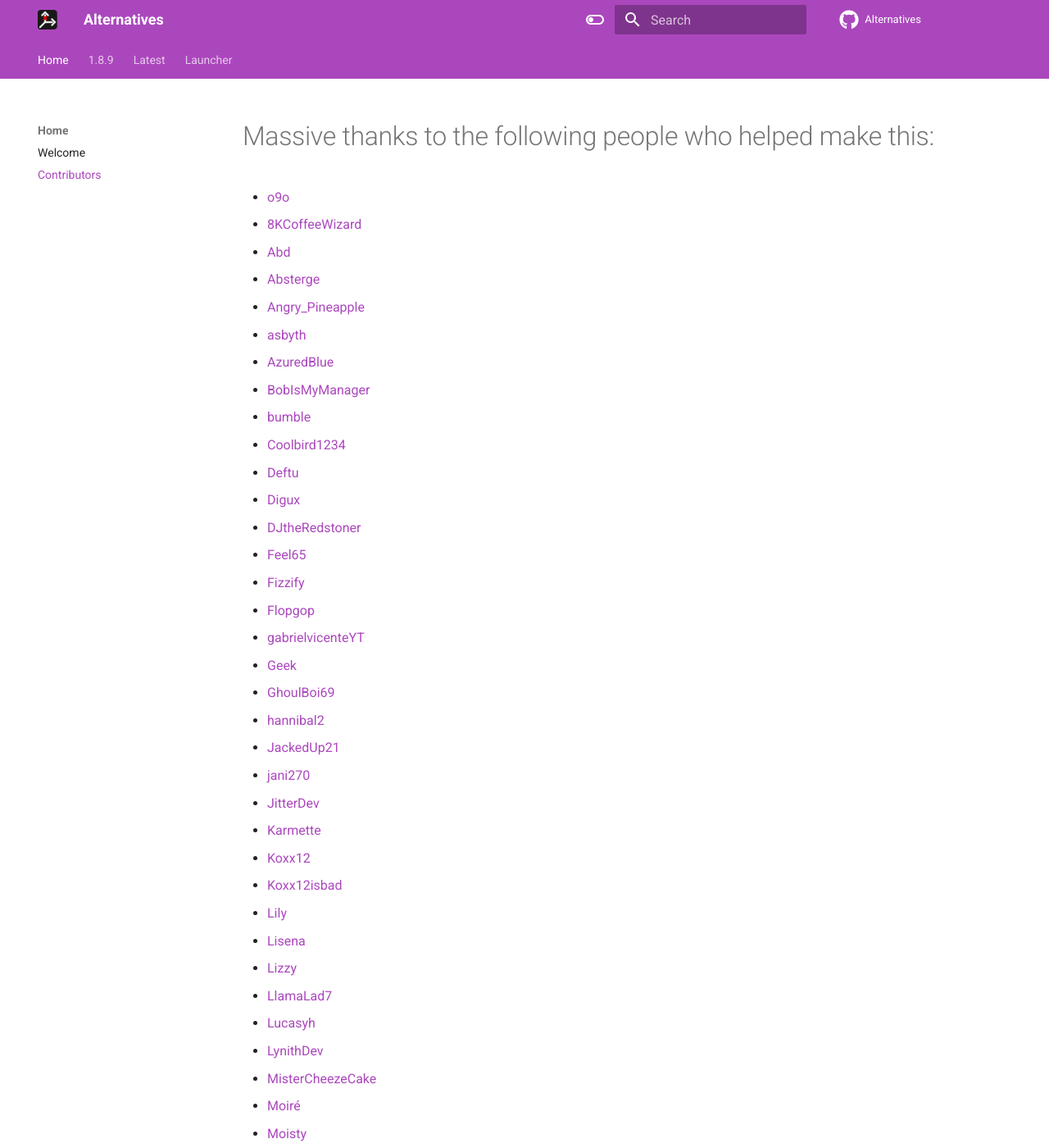
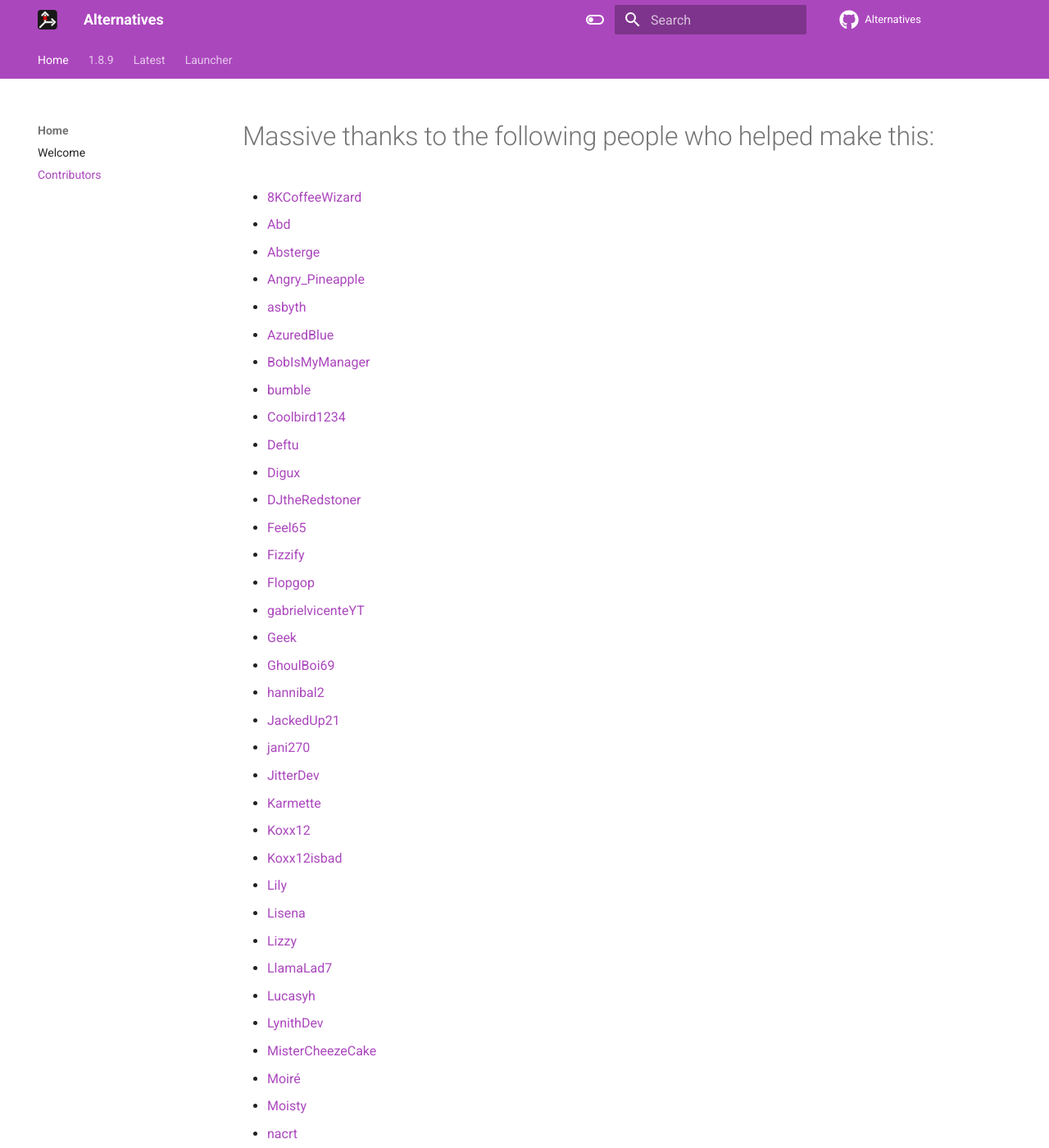
Before and after one commit to MicrocontrollersDev/Alternatives, an MkDocs documentation site: the page built from docs/contributors.md, in a window 1280 px wide and 1400 px high. Shown: the whole window at 82% size. Built offline with MkDocs 1.6.1 and Material for MkDocs 9.7.7, drawn with Linux system fonts in a browser that asks for light colours; comment, search, counter and statistics services are not loaded.

```diff
--- a/docs/contributors.md
+++ b/docs/contributors.md
@@ -1,6 +1,5 @@
 # Massive thanks to the following people who helped make this:
 
-* [o9o](https://www.youtube.com/@o9omc)
 * [8KCoffeeWizard](https://github.com/8KCoffeeWizard)
 * [Abd](https://github.com/BrahR)
 * [Absterge](https://github.com/Absterge)
```
Also changed, not shown: other parts of docs/contributors.md (+1 -0 lines).
